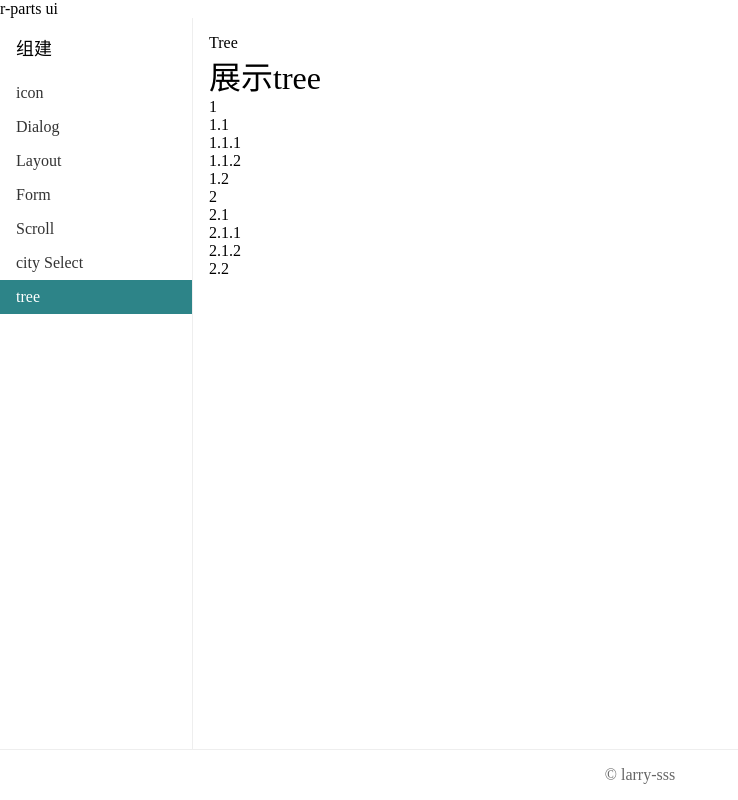
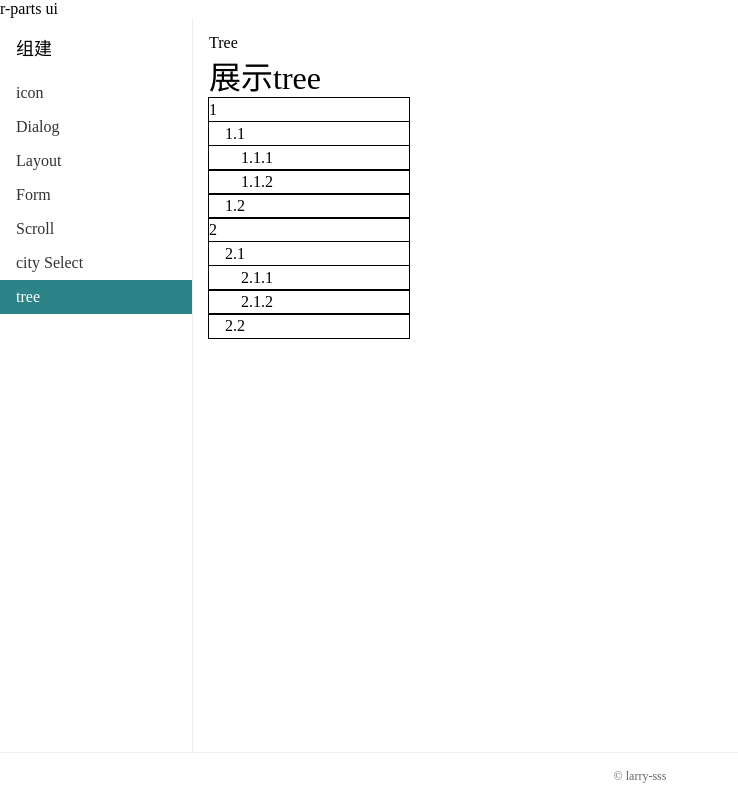
Before and after one commit to LarryZhaoSSS/radical-ui, a React app: page / in a window 1280 px wide. Both pictures are taken after a click on the link "tree". Shown: the whole page, without its empty margins (0-738 px from the left). Built offline with nearby package versions, Linux system fonts and the light colour scheme.

Commit message:
base css

```diff
--- a/example.scss
+++ b/example.scss
@@ -1,31 +1,43 @@
 * {
-  margin:0;
-  padding:0;
+  margin: 0;
+  padding: 0;
   box-sizing: border-box;
 }
-ul,ol {
+ul,
+ol {
   list-style: none;
 }
-h1,h2,h3,h4,h5,h5{font-weight:normal;}
-*::before{box-sizing: border-box;}
-*::after{box-sizing: border-box;}
+h1,
+h2,
+h3,
+h4,
+h5,
+h5 {
+  font-weight: normal;
+}
+*::before {
+  box-sizing: border-box;
+}
+*::after {
+  box-sizing: border-box;
+}
 a {
   text-decoration: none;
   color: inherit;
 }
 pre {
-  font-family:"Fira Code Retina", monospace,Consolas;
+  font-family: 'Fira Code Retina', monospace, Consolas;
 }
 $padding: 16px;
-$main-color:#00ADB5;
+$main-color: #00adb5;
 $border-color: #eee;
-.site-page{
-min-height: 100vh;
+.site-page {
+  min-height: 100vh;
 }
 .site-main {
   padding-top: 16px;
 }
-.site-aside{
+.site-aside {
   border-right: 1px solid $border-color;
   margin-right: 16px;
   h2 {
@@ -44,19 +56,19 @@ min-height: 100vh;
         }
         &.active {
           color: white;
-          background: desaturate($main-color, 50%) ;
+          background: desaturate($main-color, 50%);
         }
       }
     }
   }
 }
-.site-footer{
+.site-footer {
   text-align: center;
-  font-szie: 12px;
+  font-size: 12px;
   color: #666;
   padding: 16px 0;
   border-top: 1px solid $border-color;
 }
-.example{
+.example {
   padding: 16px 0;
 }
--- a/lib/tree/tree.example.tsx
+++ b/lib/tree/tree.example.tsx
@@ -44,7 +44,9 @@ const TreeExample: React.FC = (props) => {
     <div>
       Tree
       <h1>展示tree</h1>
-      <Tree sourceData={array} />
+      <div style={{ width: 200 }}>
+        <Tree sourceData={array} />
+      </div>
     </div>
   );
 };
--- a/lib/tree/tree.scss
+++ b/lib/tree/tree.scss
@@ -0,0 +1,39 @@
+.r-parts-tree {
+  &-item {
+    outline: 1px solid;
+    line-height: 1.5;
+    .r-parts-tree-text {
+      padding-left: 1em;
+    }
+  }
+  &-text {
+    &:hover {
+      background: lightyellow;
+    }
+  }
+  &-level-1 {
+    .r-parts-tree-text {
+      padding-left: 0;
+    }
+  }
+  &-level-2 {
+    .r-parts-tree-text {
+      padding-left: 1em;
+    }
+  }
+  &-level-3 {
+    .r-parts-tree-text {
+      padding-left: 2em;
+    }
+  }
+  &-level-4 {
+    .r-parts-tree-text {
+      padding-left: 3em;
+    }
+  }
+  &-level-5 {
+    .r-parts-tree-text {
+      padding-left: 4em;
+    }
+  }
+}
--- a/lib/tree/tree.tsx
+++ b/lib/tree/tree.tsx
@@ -1,4 +1,6 @@
+import { scopedClassMaker } from '../helpers/classnames';
 import * as React from 'react';
+import './tree.scss';
 interface SourceDataItem {
   text: string;
   value: string;
@@ -7,12 +9,18 @@ interface SourceDataItem {
 interface Props {
   sourceData: SourceDataItem[];
 }
-const x = (item: SourceDataItem) => {
+const scopedClass = scopedClassMaker('r-parts-tree');
+const sc = scopedClass;
+const renderItem = (item: SourceDataItem, level = 1) => {
+  const classes = {
+    ['level-' + level]: true,
+    item: true,
+  };
   return (
-    <div key={item.value}>
-      {item.text}
+    <div key={item.value} className={sc(classes)}>
+      <div className={sc('text')}>{item.text}</div>
       {item.children?.map((sub) => {
-        return x(sub);
+        return renderItem(sub, level + 1);
       })}
     </div>
   );
@@ -22,7 +30,7 @@ const Tree: React.FC<Props> = (props) => {
     <div>
       <div>
         {props.sourceData?.map((item) => {
-          return x(item);
+          return renderItem(item);
         })}
       </div>
     </div>
```
